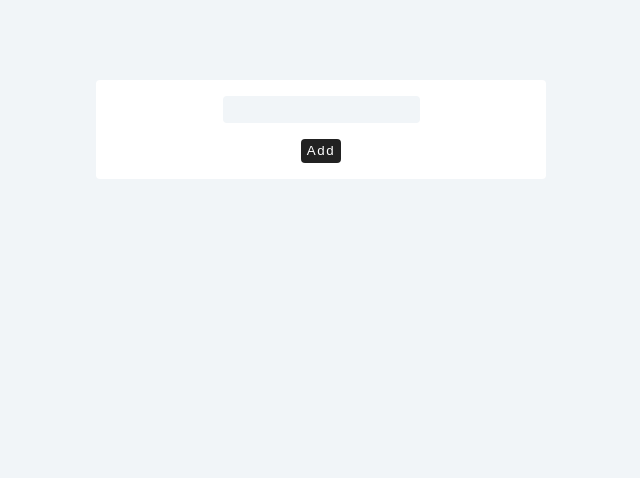
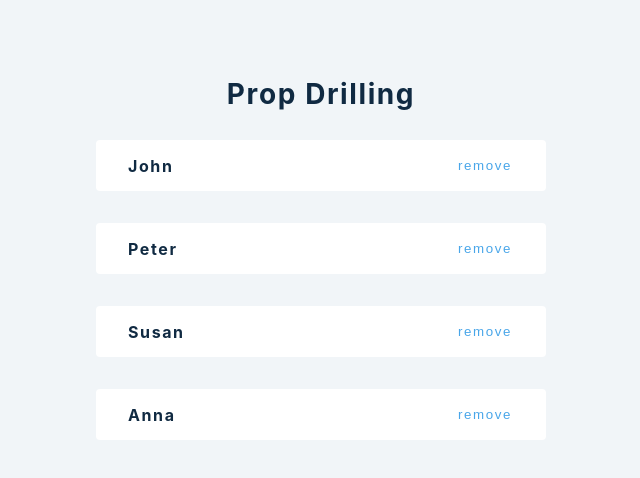
Before and after one commit to IsaacBukunmi/react-advanced-2020-copy, a React (Create React App) app: page / in a window 1280 px wide. Shown: the top 478 px of the page, without its empty margins (319-959 px from the left). Built offline with nearby package versions, Linux system fonts and the light colour scheme.

Commit message:
prop drilling complete

```diff
--- a/src/App.js
+++ b/src/App.js
@@ -1,5 +1,5 @@
 import React from 'react'
-import Setup from './tutorial/6-useReducer/setup'
+import Setup from './tutorial/7-prop-drilling/setup/1-prop-drilling'
 
 
 function App() {
--- a/src/tutorial/7-prop-drilling/setup/1-prop-drilling.js
+++ b/src/tutorial/7-prop-drilling/setup/1-prop-drilling.js
@@ -1,10 +1,44 @@
 import React, { useState } from 'react';
+import { data } from '../../../data'
 
 // more components
 // fix - context api, redux (for more complex cases)
 
 const PropDrilling = () => {
-  return <h2>prop drilling</h2>;
+  const [people, setPeople] = useState(data);
+  const removePerson = (id) => {
+    setPeople((people) => {
+      return people.filter((person) => person.id !== id)
+    })
+  }
+  return (
+    <section>
+      <h3>Prop Drilling</h3>
+      <List people={people} removePerson={removePerson}/>
+    </section>
+  );
 };
 
+const List = ({people, removePerson}) => {
+  return(
+    <>
+      {
+        people.map((person) => {
+          return(
+            <SinglePerson key={person.id} {...person} removePerson={removePerson}/>
+          )
+        })
+      }
+    </>
+  )
+};
+
+const SinglePerson = ({id, name, removePerson}) => {
+  return(
+    <div className="item">
+      <h4>{name}</h4>
+      <button onClick={() => removePerson(id)}>remove</button>
+    </div>
+  )
+}
 export default PropDrilling;
```
